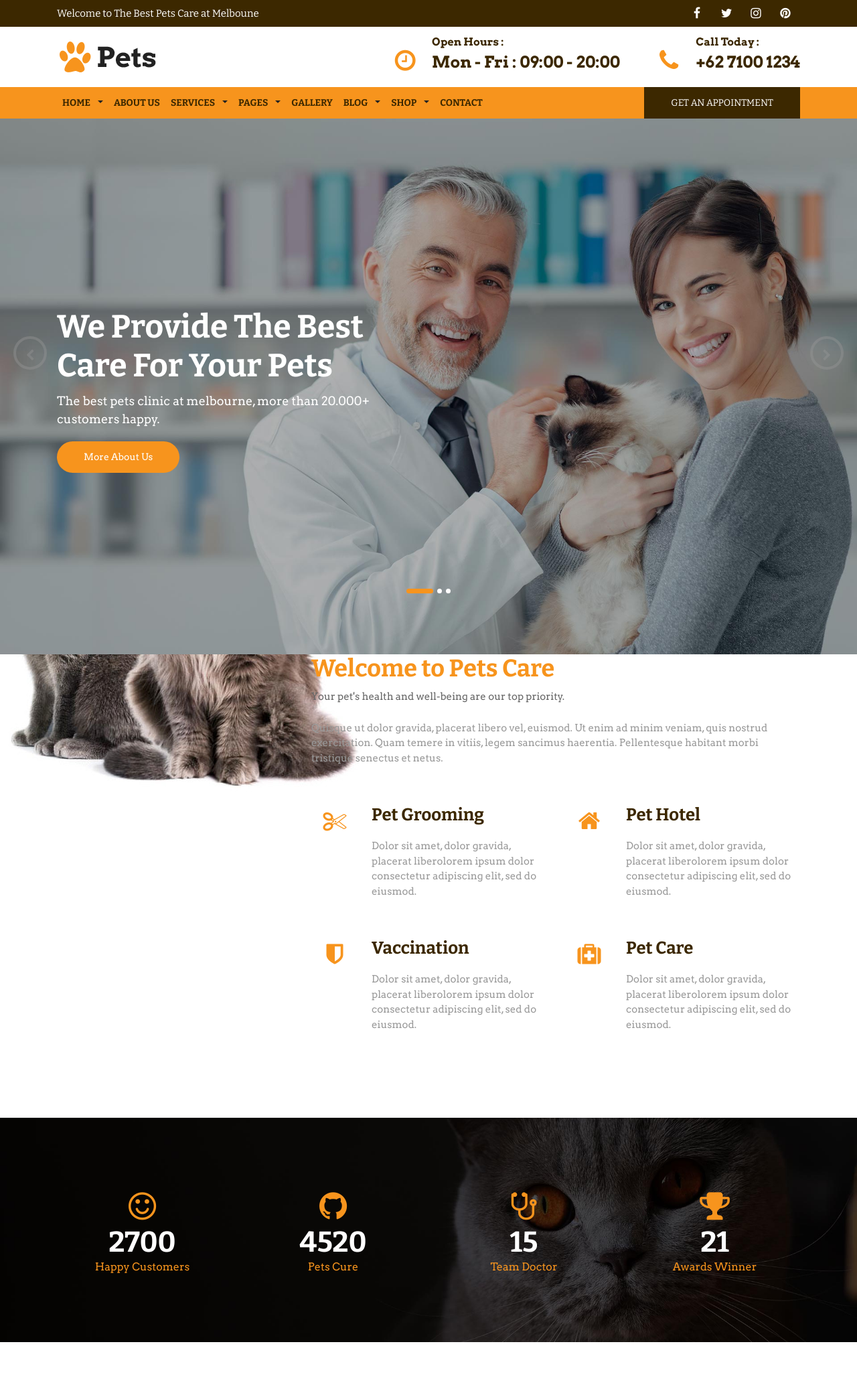
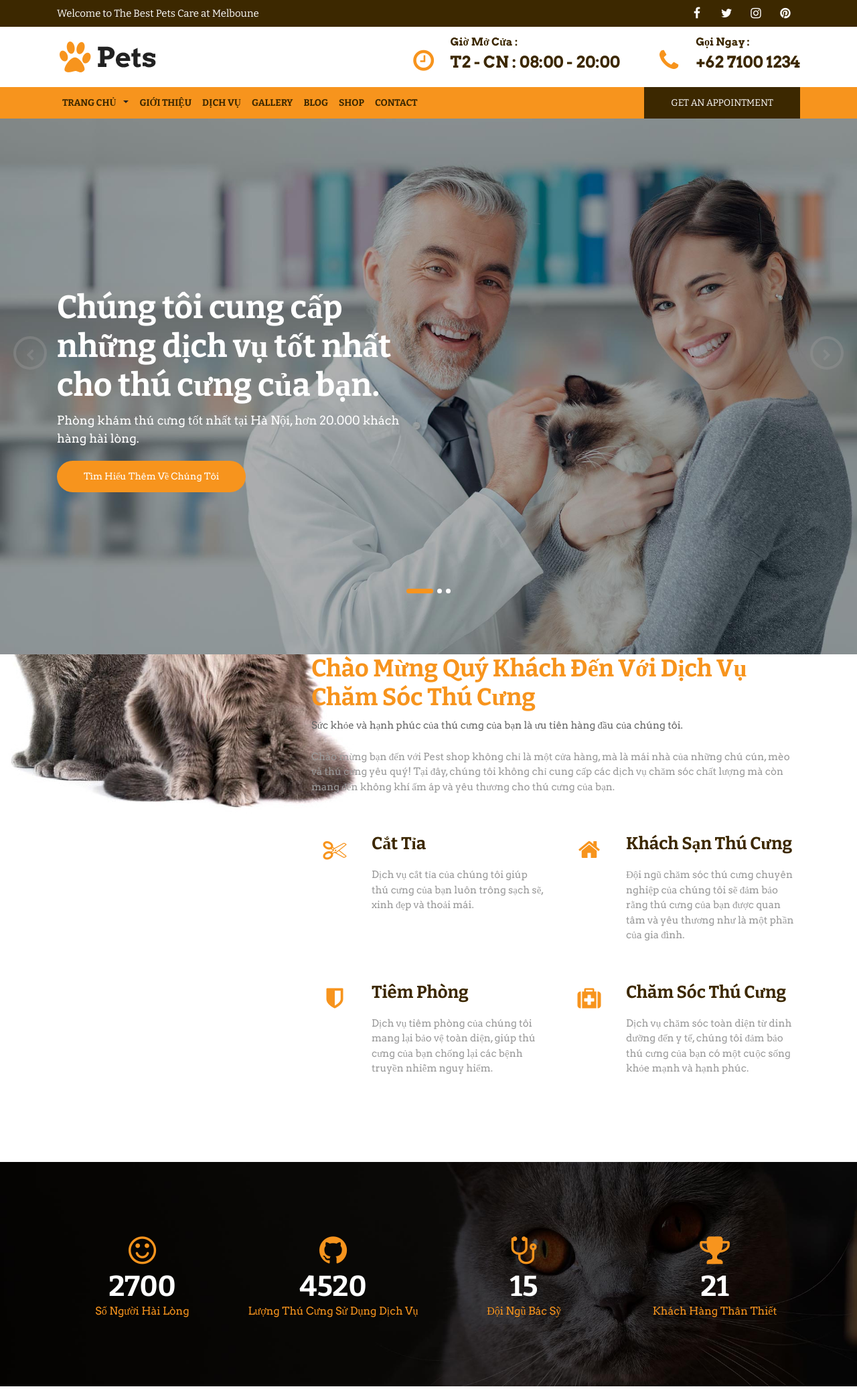
Before and after one commit to anhtu4156/DuAn1, a PHP site: page / in a window 1280 px wide. Shown: the top 2074 px of the page at 67% size. Run offline with PHP 8.4, Linux system fonts and the light colour scheme.

Commit message:
update lai viet hoa

```diff
--- /dev/null
+++ b/view/component/banner.php
@@ -0,0 +1,41 @@
+<!-- BANNER -->
+<div id="oc-fullslider" class="banner owl-carousel">
+        <div class="owl-slide">
+        	<div class="item">
+	            <img src="assets/images/home01.jpg" alt="Slider">
+	            <div class="container d-flex align-items-center">
+	            	<div class="wrap-caption">
+		                <h1 class="caption-heading">Chúng tôi cung cấp những dịch vụ tốt nhất<br>cho thú cưng của bạn.</h1>
+		                <p class="">Phòng khám thú cưng tốt nhất tại Hà Nội, hơn 20.000 khách hàng hài lòng.</p>
+		                <a href="#" class="btn btn-primary">Tìm Hiểu Thêm Về Chúng Tôi</a>
+		            </div>
+	            </div>
+        	</div>
+        </div>
+        <div class="owl-slide">
+        	<div class="item">
+	            <img src="assets/images/home02.jpg" alt="Slider">
+	            <div class="container d-flex align-items-center">
+	            	<div class="wrap-caption">
+		                <h1 class="caption-heading">Chúng tôi cung cấp những dịch vụ tốt nhất<br>cho thú cưng của bạn.</h1>
+		                <p class="">Phòng khám thú cưng tốt nhất tại Hà Nội, hơn 20.000 khách hàng hài lòng.</p>
+		                <a href="#" class="btn btn-primary">Tìm Hiểu Thêm Về Chúng Tôi</a>
+		            </div>
+	            </div>
+        	</div>
+        </div>
+        <div class="owl-slide">
+        	<div class="item">
+	            <img src="assets/images/home03.jpg" alt="Slider">
+	            <div class="container d-flex align-items-center">
+	            	<div class="wrap-caption">
+		                <h1 class="caption-heading text-primary">Chúng tôi cung cấp những dịch vụ tốt nhất<br>cho thu cưng của bạn.</h1>
+		                <p class="text-black">Phòng khám thú cưng tốt nhất tại Hà Nội, hơn 20.000 khách hàng hài lòng.</p>
+		                <a href="#" class="btn btn-primary">Tìm Hiểu Thêm Về Chúng Tôi</a>
+		            </div>
+	            </div>
+        	</div>
+        </div>
+    </div>
+
+	<div class="clearfix"></div>
--- a/view/component/footer.php
+++ b/view/component/footer.php
@@ -1,5 +1,5 @@
-<!-- FOOTER SECTION -->
-<div class="footer bg-overlay-secondary" data-background="assets/images/statistic_bg.jpg">
+	<!-- FOOTER SECTION -->
+	<div class="footer bg-overlay-secondary" data-background="assets/images/statistic_bg.jpg">
 		<div class="content-wrap">
 			<div class="container">
 
@@ -8,7 +8,7 @@
 						<div class="footer-item">
 							<img src="assets/images/logo_w.png" alt="logo bottom" class="logo-bottom">
 							<div class="spacer-20"></div>
-							<p>We are pets center at vero eos et accusamus et iusto odio dignissimos ducimus qui blanditiis praesentium voluptatum deleniti atque.</p>
+							<p>Dịch vụ chăm sóc thú cưng cao cấp, vì thú cưng của bạn xứng đáng nhất.</p>
 							<div class="spacer-20"></div>
 							<img src="assets/images/payment.png" alt="">
 						</div>
@@ -17,19 +17,17 @@
 					<div class="col-sm-6 col-md-4">
 						<div class="footer-item">
 							<div class="footer-title">
-								Opening Hours
+								Giờ Mở Cửa
 							</div>
-							<p>Our support available to help you 24 hours a day. We provide our best.</p>
+							<p>Chúng tôi luôn mở cửa và phục vụ khách hàng vào tất cả các ngày trong tuần. </p>
 							<ul class="list">
 								<li>
-									Mon - Fri : 08.00 am - 20.00 pm
+									T2- T7 : 08.00 am - 22.00 pm
 								</li>
 								<li>
-									Saturday : 09.00 am - 20.00 pm
+									Chủ Nhật : 09.00 am - 22.00 pm
 								</li>
-								<li>
-									Sunday :  We Are Closed
-								</li>
+
 							</ul>
 
 						</div>
@@ -38,27 +36,27 @@
 					<div class="col-sm-6 col-md-4">
 						<div class="footer-item">
 							<div class="footer-title">
-								Contact Info
+								Thông Tin Liên Hệ
 							</div>
-							<p>Lit sed The Best in dolor sit amet consectetur</p>
+							<p>Bạn Có Thể Liên Hệ Với Tôi Qua</p>
 							<ul class="list-info">
 								<li>
 									<div class="info-icon text-primary">
 										<span class="fa fa-map-marker"></span>
 									</div>
-									<div class="info-text">99 S.t Jomblo Park Pekanbaru 28292. Indonesia</div>
+									<div class="info-text">Số 132 Trịnh Văn Bô,Nam Từ Liêm, Hà Nội</div>
 								</li>
 								<li>
 									<div class="info-icon text-primary">
 										<span class="fa fa-phone"></span>
 									</div>
-									<div class="info-text">(0761) 654-123987</div>
+									<div class="info-text">1900 1558</div>
 								</li>
 								<li>
 									<div class="info-icon text-primary">
 										<span class="fa fa-envelope"></span>
 									</div>
-									<div class="info-text">mail@hellopets.com</div>
+									<div class="info-text">Pestshop@gmail.com</div>
 								</li>
 							</ul>
 						</div>
@@ -71,7 +69,7 @@
 			<div class="container">
 				<div class="row">
 					<div class="col-sm-6 col-md-6">
-						<p class="ftex">&copy; 2019 Your Company. All Rights Reserved. Designed By <span class="text-primary">Rometheme</span></p>
+						<p class="ftex">&copy; 2023 Coppy Right By  <span class="text-primary">Team 12</span></p>
 					</div>
 					<div class="col-sm-6 col-md-6">
 						<div class="sosmed-icon d-inline-flex float-right">
@@ -101,5 +99,5 @@
 
 </body>
 
-<!-- Mirrored from html.rometheme.pro/pets/index.html by HTTrack Website Copier/3.x [XR&CO'2014], Mon, 13 Nov 2023 14:35:22 GMT -->
+<!-- Mirrored from html.rometheme.pro/pets/index.html by HTTrack Website Copier/3.x [XR&CO'2014], Sun, 12 Nov 2023 14:35:03 GMT -->
 </html>
--- a/view/component/header.php
+++ b/view/component/header.php
@@ -87,8 +87,8 @@
 							<div class="fa fa-clock-o"></div>
 						</div>
 						<div class="body-content">
-							<div class="heading">Open Hours :</div>
-							Mon - Fri : 09:00 - 20:00
+							<div class="heading">Giờ Mở Cửa :</div>
+							T2 - CN : 08:00 - 20:00
 						</div>
 					</div>
 					<!-- INFO 2 -->
@@ -97,7 +97,7 @@
 							<div class="fa fa-phone"></div>
 						</div>
 						<div class="body-content">
-							<div class="heading">Call Today :</div>
+							<div class="heading">Gọi Ngay :</div>
 							+62 7100 1234
 						</div>
 					</div>
@@ -120,26 +120,29 @@
 			            <ul class="navbar-nav">
 			            	<li class="nav-item dropdown dmenu">
 			                    <a class="nav-link dropdown-toggle" href="#" role="button" data-toggle="dropdown" aria-haspopup="true" aria-expanded="false">
-						          HOME
+						          TRANG CHỦ
 						        </a>
 			                    <div class="dropdown-menu">
-			                    	<a class="dropdown-item" href="index.html">Pets Care</a>
-	          						<a class="dropdown-item" href="pets-shop.html">Pets Shop</a>
+			                    	<a class="dropdown-item" href="index.html">DỊCH VỤ THÚ CƯNG</a>
+	          						<a class="dropdown-item" href="pets-shop.html">CỬA HÀNG THÚ CƯNG</a>
 							    </div>
 			                </li>
 			                <li class="nav-item">
-			                    <a class="nav-link" href="about-us.html">ABOUT US</a>
+			                    <a class="nav-link" href="about-us.html">GIỚI THIỆU</a>
 			                </li>
-			                <li class="nav-item dropdown dmenu">
+			                <li class="nav-item">
+			                    <a class="nav-link" href="services.html">DỊCH VỤ</a>
+			                </li>
+			                <!-- <li class="nav-item dropdown dmenu">
 			                    <a class="nav-link dropdown-toggle" href="#" role="button" data-toggle="dropdown" aria-haspopup="true" aria-expanded="false">
-						          SERVICES
+						          DỊCH VỤ
 						        </a>
 			                    <div class="dropdown-menu">
 			                    	<a class="dropdown-item" href="services.html">Services</a>
 	          						<a class="dropdown-item" href="services-single.html">Single Services</a>
 							    </div>
-			                </li>
-			                <li class="nav-item dropdown dmenu">
+			                </li> -->
+			                <!-- <li class="nav-item dropdown dmenu">
 			                    <a class="nav-link dropdown-toggle" href="#" role="button" data-toggle="dropdown" aria-haspopup="true" aria-expanded="false">
 						          PAGES
 						        </a>
@@ -151,11 +154,17 @@
 	          						<a class="dropdown-item" href="page-pricing-tables.html">Pricing Tables</a>
 	          						<a class="dropdown-item" href="page-404.html">404 Page</a>
 							    </div>
-			                </li>
+			                </li> -->
 			                <li class="nav-item">
 			                    <a class="nav-link" href="gallery.html">GALLERY</a>
 			                </li>
-			                <li class="nav-item dropdown dmenu">
+			                <li class="nav-item">
+			                    <a class="nav-link" href="blog.html">BLOG</a>
+			                </li>
+			                <li class="nav-item">
+			                    <a class="nav-link" href="shop.html">SHOP</a>
+			                </li>
+			                <!-- <li class="nav-item dropdown dmenu">
 			                    <a class="nav-link dropdown-toggle" href="#" role="button" data-toggle="dropdown" aria-haspopup="true" aria-expanded="false">
 						          BLOG
 						        </a>
@@ -163,8 +172,8 @@
 			                    	<a class="dropdown-item" href="blog.html">Blog List</a>
 	          						<a class="dropdown-item" href="blog-single.html">Single Blog</a>
 							    </div>
-			                </li>
-			                <li class="nav-item dropdown dmenu">
+			                </li> -->
+			                <!-- <li class="nav-item dropdown dmenu">
 			                    <a class="nav-link dropdown-toggle" href="#" role="button" data-toggle="dropdown" aria-haspopup="true" aria-expanded="false">
 						          SHOP
 						        </a>
@@ -173,7 +182,7 @@
 			                    	<a class="dropdown-item" href="shop-list.html">Product List</a>
 	          						<a class="dropdown-item" href="shop-single.html">Single Product</a>
 							    </div>
-			                </li>
+			                </li> -->
 			                <li class="nav-item">
 			                    <a class="nav-link" href="contact.html">CONTACT</a>
 			                </li>
--- a/view/component/home.php
+++ b/view/component/home.php
@@ -1,45 +1,6 @@
-<!-- BANNER -->
-<div id="oc-fullslider" class="banner owl-carousel">
-        <div class="owl-slide">
-        	<div class="item">
-	            <img src="assets/images/home01.jpg" alt="Slider">
-	            <div class="container d-flex align-items-center">
-	            	<div class="wrap-caption">
-		                <h1 class="caption-heading">We Provide The Best<br>Care For Your Pets</h1>
-		                <p class="">The best pets clinic at melbourne, more than 20.000+ customers happy.</p>
-		                <a href="#" class="btn btn-primary">More About Us</a>
-		            </div>
-	            </div>
-        	</div>
-        </div>
-        <div class="owl-slide">
-        	<div class="item">
-	            <img src="assets/images/home02.jpg" alt="Slider">
-	            <div class="container d-flex align-items-center">
-	            	<div class="wrap-caption">
-		                <h1 class="caption-heading">We Provide The Best<br>Care For Your Pets</h1>
-		                <p class="">The best pets clinic at melbourne, more than 20.000+ customers happy.</p>
-		                <a href="#" class="btn btn-primary">More About Us</a>
-		            </div>
-	            </div>
-        	</div>
-        </div>
-        <div class="owl-slide">
-        	<div class="item">
-	            <img src="assets/images/home03.jpg" alt="Slider">
-	            <div class="container d-flex align-items-center">
-	            	<div class="wrap-caption">
-		                <h1 class="caption-heading text-primary">We Provide The Best<br>Care For Your Pets</h1>
-		                <p class="text-black">The best pets clinic at melbourne, more than 20.000+ customers happy.</p>
-		                <a href="#" class="btn btn-primary">More About Us</a>
-		            </div>
-	            </div>
-        	</div>
-        </div>
-    </div>
-
-	<div class="clearfix"></div>
-
+<?php
+include 'banner.php';
+?>
 	<!-- ABOUT -->
 	<div class="section bgi-left bgi-hide-xs" data-background="assets/images/about.jpg">
 		<div class="content-wrap">
@@ -48,11 +9,11 @@
 					<div class="col-sm-12 col-md-8 offset-md-4">
 
 						<h2 class="section-heading text-primary no-after mb-4">
-							Welcome to Pets Care
+							Chào Mừng Quý Khách Đến Với Dịch Vụ Chăm Sóc Thú Cưng
 						</h2>
-						<p class="subheading mb-4">Your pet's health and well-being are our top priority.</p>
+						<p class="subheading mb-4">Sức khỏe và hạnh phúc của thú cưng của bạn là ưu tiên hàng đầu của chúng tôi.</p>
 
-						<p>Quisque ut dolor gravida, placerat libero vel, euismod. Ut enim ad minim veniam, quis nostrud exercitation. Quam temere in vitiis, legem sancimus haerentia. Pellentesque habitant morbi tristique senectus et netus.</p>
+						<p>Chào mừng bạn đến với Pest shop không chỉ là một cửa hàng, mà là mái nhà của những chú cún, mèo và thú cưng yêu quý! Tại đây, chúng tôi không chỉ cung cấp các dịch vụ chăm sóc chất lượng mà còn mang đến không khí ấm áp và yêu thương cho thú cưng của bạn.</p>
 
 
 						<div class="row mt-5">
@@ -63,8 +24,8 @@
 										<i class="fa fa-scissors"></i>
 									</div>
 									<div class="info-text">
-										<h3 class="text-secondary">Pet Grooming</h3>
-										Dolor sit amet, dolor gravida, placerat liberolorem ipsum dolor consectetur adipiscing elit, sed do eiusmod.
+										<h3 class="text-secondary">Cắt Tỉa</h3>
+										Dịch vụ cắt tỉa của chúng tôi giúp thú cưng của bạn luôn trông sạch sẽ, xinh đẹp và thoải mái.
 									</div>
 								</div>
 							</div>
@@ -75,8 +36,8 @@
 										<i class="fa fa-home"></i>
 									</div>
 									<div class="info-text">
-										<h3 class="text-secondary">Pet Hotel</h3>
-										Dolor sit amet, dolor gravida, placerat liberolorem ipsum dolor consectetur adipiscing elit, sed do eiusmod.
+										<h3 class="text-secondary">Khách Sạn Thú Cưng</h3>
+										Đội ngũ chăm sóc thú cưng chuyên nghiệp của chúng tôi sẽ đảm bảo rằng thú cưng của bạn được quan tâm và yêu thương như là một phần của gia đình.
 									</div>
 								</div>
 							</div>
@@ -87,8 +48,8 @@
 										<i class="fa fa-shield"></i>
 									</div>
 									<div class="info-text">
-										<h3 class="text-secondary">Vaccination</h3>
-										Dolor sit amet, dolor gravida, placerat liberolorem ipsum dolor consectetur adipiscing elit, sed do eiusmod.
+										<h3 class="text-secondary">Tiêm Phòng</h3>
+										Dịch vụ tiêm phòng của chúng tôi mang lại bảo vệ toàn diện, giúp thú cưng của bạn chống lại các bệnh truyền nhiễm nguy hiểm.
 									</div>
 								</div>
 							</div>
@@ -99,8 +60,8 @@
 										<i class="fa fa-medkit"></i>
 									</div>
 									<div class="info-text">
-										<h3 class="text-secondary">Pet Care</h3>
-										Dolor sit amet, dolor gravida, placerat liberolorem ipsum dolor consectetur adipiscing elit, sed do eiusmod.
+										<h3 class="text-secondary">Chăm Sóc Thú Cưng</h3>
+										Dịch vụ chăm sóc toàn diện từ dinh dưỡng đến y tế, chúng tôi đảm bảo thú cưng của bạn có một cuộc sống khỏe mạnh và hạnh phúc.
 									</div>
 								</div>
 							</div>
@@ -128,7 +89,7 @@
 							</div>
 							<div class="body-content">
 								<h2>2700</h2>
-								<p class="uk16 text-primary">Happy Customers</p>
+								<p class="uk16 text-primary">Số Người Hài Lòng</p>
 							</div>
 						</div>
 					</div>
@@ -141,7 +102,7 @@
 							</div>
 							<div class="body-content">
 								<h2>4520</h2>
-								<p class="uk16 text-primary">Pets Cure</p>
+								<p class="uk16 text-primary">Lượng Thú Cưng Sử Dụng Dịch Vụ</p>
 							</div>
 						</div>
 					</div>
@@ -154,7 +115,7 @@
 							</div>
 							<div class="body-content">
 								<h2>15</h2>
-								<p class="uk16 text-primary">Team Doctor</p>
+								<p class="uk16 text-primary">Đội Ngũ Bác Sỹ</p>
 							</div>
 						</div>
 					</div>
@@ -167,7 +128,7 @@
 							</div>
 							<div class="body-content">
 								<h2>21</h2>
-								<p class="uk16 text-primary">Awards Winner</p>
+								<p class="uk16 text-primary">Khách Hàng Thân Thiết</p>
 							</div>
 						</div>
 					</div>
@@ -185,9 +146,9 @@
 				<div class="row">
 					<div class="col-sm-12 col-md-12">
 						<h2 class="section-heading text-center text-primary no-after mb-5">
-							Our Services
+							Dịch Vụ Của Chúng Tôi
 						</h2>
-						<p class="subheading text-center">Your pet's health and well-being are our top priority.</p>
+						<p class="subheading text-center">Chúng tôi không chỉ chữa bệnh, mà còn chăm sóc tình thương. Dịch vụ thú y với sự quan tâm đặc biệt cho thú cưng của bạn.</p>
 					</div>
 				</div>
 
@@ -236,7 +197,7 @@
 
 				<div class="row">
 					<div class="col-sm-12 col-md-12 text-center">
-						<a href="#" class="btn btn-secondary mt-5">Check More</a>
+						<a href="#" class="btn btn-secondary mt-5">Xem Thêm</a>
 					</div>
 				</div>
 
@@ -253,13 +214,13 @@
 					<div class="col-sm-6 col-md-6">
 						<div class="wrap-form">
 							<h2 class="text-primary mb-2">
-								Do Pets Have Allergies?
+								Thú Cưng Của Bạn Có Bị Dị Ứng Không ?
 							</h2>
-							<p class="uk21 text-white">We are pets clinic dolor sit amet, consectetur adipiscing elit, sed do eiusmod tempor incididunt ut labore et dolore magna aliqua.</p>
+							<p class="uk21 text-white">Chúng tôi là phòng khám thú cưng, nỗi đau là điều quan trọng, sau đó là dịch vụ khách hàng, nhưng đồng thời cũng có rất nhiều công việc và nỗi đau</p>
 
-							<p class="text-white">Quisque ut dolor gravida, placerat libero vel, euismod. Ut enim ad minim veniam, quis nostrud exercitation. Quam temere in vitiis, legem sancimus haerentia. Pellentesque habitant morbi tristique senectus et netus.</p>
+							<p class="text-white">Bất cứ ai đang mang thai với nỗi đau, hãy đầu tư miễn phí hoặc Euismod. Để đi đến chi tiết nhỏ nhất, bài tập của chúng ta là gì? Làm sao bừa bãi trong tệ nạn, chúng ta xử phạt tuân thủ luật pháp. Con cái sống trong tuổi già và cháu.</p>
 							<div class="spacer-30"></div>
-							<a href="#" class="btn btn-primary">Learn More</a>
+							<a href="#" class="btn btn-primary">Xem Thêm</a>
 							<div class="spacer-30"></div>
 							<div class="row">
 								<div class="col-sm-8 col-md-8">
@@ -285,9 +246,9 @@
 				<div class="row">
 					<div class="col-sm-12 col-md-12">
 						<h2 class="section-heading text-center text-primary no-after mb-5">
-							Meet Veterinary
+							Gặp Gỡ Thú Y
 						</h2>
-						<p class="subheading text-center">Your pet's health and well-being are our top priority.</p>
+						<p class="subheading text-center">Sức khỏe và hạnh phúc của thú cưng của bạn là ưu tiên hàng đầu của chúng tôi.</p>
 					</div>
 				</div>
 
@@ -351,7 +312,7 @@
 
 				<div class="row">
 					<div class="col-sm-12 col-md-12 text-center">
-						<a href="#" class="btn btn-secondary mt-5">Check More</a>
+						<a href="#" class="btn btn-secondary mt-5">Xem Thêm</a>
 					</div>
 				</div>
 
@@ -367,7 +328,7 @@
 
 					<div class="col-sm-12 col-md-12">
 						<h2 class="section-heading text-center text-primary mb-4">
-							What Customer's Say
+							Đánh Giá Của Khách Hàng
 						</h2>
 						<p class="subheading text-center">Your pet's health and well-being are our top priority.</p>
 					</div>
@@ -533,7 +494,7 @@
 					<div class="col-sm-6 col-md-6">
 						<div class="text-white mt-5">
 							<h1 class="section-heading no-after text-white">
-								SPECIAL OFFER THIS WEEK!
+								Ưu Đãi Đặc Biệt Trong Tuần Này
 							</h1>
 							<p class="uk21 text-white mb-4">Get Discount 10% Off Pet Food.</p>
 							<p class="mb-5">Sed orci dolor, pulvinar nec luctus a, malesuada ac nisl. Aliquam eleifend et dui et suscipit. Nam semper accumsan ante, ac dapibus urna dapibus et.</p>
@@ -557,9 +518,9 @@
 				<div class="row">
 					<div class="col-sm-12 col-md-12">
 						<h2 class="section-heading text-center text-primary no-after mb-5">
-							Our Awards
+							Thành Tựu Của Chúng Tôi
 						</h2>
-						<p class="subheading text-center">Your pet's health and well-being are our top priority.</p>
+						<p class="subheading text-center">Sức khỏe và hạnh phúc của thú cưng của bạn là ưu tiên hàng đầu của chúng tôi.</p>
 					</div>
 				</div>
 				<div class="row">
@@ -614,11 +575,11 @@
 					<div class="col-sm-12 col-md-12">
 						<div class="cta-1">
 			              	<div class="body-text text-white mb-3">
-			                	<h3 class="my-1">Get 30% off for the First Time Appointment!</h3>
-			                	<p class="uk18 mb-0">Contact us now and make an appointment today</p>
+			                	<h3 class="my-1">Giảm ngay 30% cho lần hẹn đầu tiên!</h3>
+			                	<p class="uk18 mb-0">Hãy liên hệ với chúng tôi ngay bây giờ và đặt lịch ngay hôm nay</p>
 			              	</div>
 			              	<div class="body-action">
-			                	<a href="#" class="btn btn-secondary">Appointment Now!</a>
+			                	<a href="#" class="btn btn-secondary">Đặt Lịch Ngay</a>
 			              	</div>
 			            </div>
 					</div>
```
